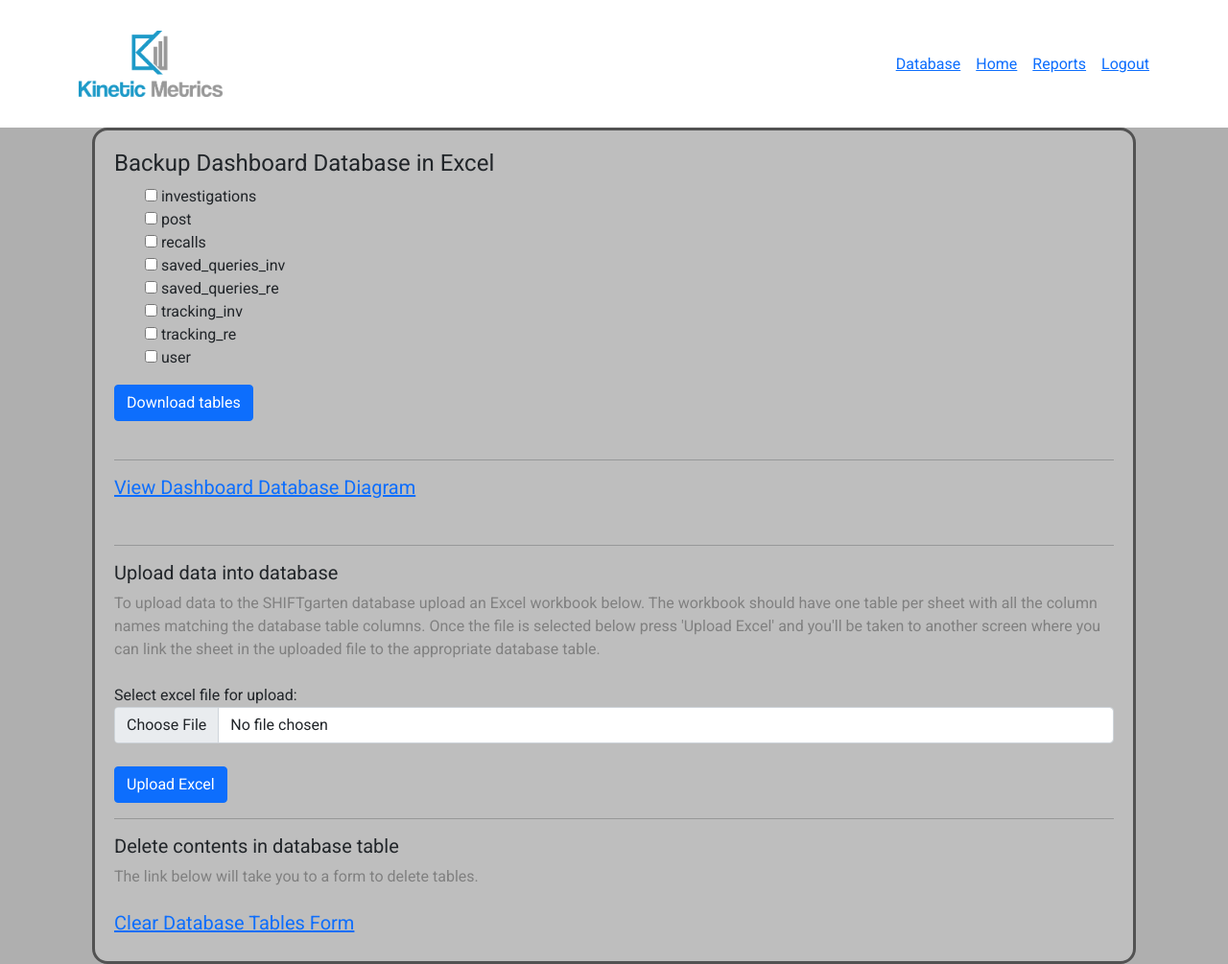
After one commit to costa-rica/kmDashboard2.0, a Flask app: page /database_page in a window 1280 px wide. The commit adds this page. Shown: the whole page at 96% size. Run offline with Flask 2, Linux system fonts and the light colour scheme; the visitor is signed in with stand-in values (Sample User, id 1); parts of the project's set-up code (start-up, migrations or seed data) failed here and were passed over; some libraries are stand-ins or nearby versions.

Commit message:
started adding database_page which backs up database in excel function first used in dmrApp

```diff
--- a/fileShareApp/config.py
+++ b/fileShareApp/config.py
@@ -23,5 +23,6 @@ class Config:
     MAIL_USERNAME = config.get('MAIL_USERNAME_KM')
     DEBUG = True
     UPLOADED_FILES_FOLDER = os.path.join(os.path.dirname(__file__), 'static/files')
-    UTILITY_FILES_FOLDER = os.path.join(os.path.dirname(__file__), 'static/utility_files')
+    UTILITY_FILES_FOLDER = os.path.join(os.path.dirname(__file__), 'static/files_utility')
     QUERIES_FOLDER = os.path.join(os.path.dirname(__file__), 'static/queries')
+    FILES_DATABASE = os.path.join(os.path.dirname(__file__), 'static/files_database')
--- a/fileShareApp/static/css/style_new.css
+++ b/fileShareApp/static/css/style_new.css
@@ -314,6 +314,10 @@ section.EnterNewPasswordSection .container .form-submit {
 
 /*Home*/
 /*Search*/
+section.search {
+  /**/
+}
+
 section.search .container {
   padding: 50px 10px 50px 5px;
   background: #bebebe;
@@ -356,14 +360,17 @@ section.search .text_search_form {
 section.search .dict_search {
   display: -ms-grid;
   display: grid;
-  -ms-grid-columns: 20% 30% auto;
-      grid-template-columns: 20% 30% auto;
+  -ms-grid-columns: 20% 21% auto;
+      grid-template-columns: 20% 21% auto;
+  /*grid-template-columns: repeat(auto-fill,
+            minmax(19rem, 1fr), minmax(19rem, 1fr));*/
 }
 
 section.search .dict_search div:nth-child(3n-2) {
   -ms-grid-column-align: end;
       justify-self: end;
   padding-right: 2%;
+  padding-top: 1em;
 }
 
 section.search .search_limit_form {
@@ -371,6 +378,14 @@ section.search .search_limit_form {
   padding-top: 1em;
   padding-bottom: 1em;
   padding-left: .2em;
+}
+
+section.search .rows_search_form .checkbox_search_form {
+  font-size: .8em;
+}
+
+section.search .rows_search_form .label_search_form {
+  font-size: .8em;
 }
 
 .table_contents {
@@ -750,4 +765,23 @@ section.dashboard label {
       -ms-flex-pack: justify;
           justify-content: space-between;
 }
+
+/*database page*/
+section.database_page .container {
+  padding: 50px 10px 50px 5px;
+  background: #bebebe;
+  /*
+        background: url('dev2.thegoodeconomist.com/search_investigations')rgb(24, 202, 98);
+        background: url('dev2.thegoodeconomist.com/search_recalls')rgb(178, 190, 70);
+        */
+  padding: 20px;
+  border-color: #525252;
+  border-style: solid;
+  border-radius: 1em;
+  width: 85%;
+}
+
+section.database_page .ul_no_bullets {
+  list-style-type: none;
+}
 /*# sourceMappingURL=style_new.css.map */
--- a/fileShareApp/static/css/style_new.scss
+++ b/fileShareApp/static/css/style_new.scss
@@ -243,20 +243,36 @@ section.search {
         width:100%;
     }
 
+
     .dict_search {
         display: grid;
-        grid-template-columns: 20% 30% auto;
+        grid-template-columns: 20% 21% auto;
+        /*grid-template-columns: repeat(auto-fill,
+            minmax(19rem, 1fr), minmax(19rem, 1fr));*/
     }
+    /**/
     .dict_search div:nth-child(3n-2) {
         justify-self: end;
         padding-right: 2%;
+        padding-top:1em;
     }
+
     .search_limit_form {
         background: rgb(200,200,200);
         padding-top: 1em;
         padding-bottom: 1em;
         padding-left:.2em;
     }
+    .rows_search_form {
+        .checkbox_search_form{
+            font-size: .8em;
+
+        }
+        .label_search_form{
+            font-size: .8em;
+        }
+    }
+
 }
 
 
@@ -298,6 +314,10 @@ section.search {
         background-color:rgb(82, 82, 82);
     }
 }
+
+
+
+
 
 /*Dashboard*/
 section.dashboard {
@@ -512,3 +532,23 @@ section.dashboard {
     display: flex;
     justify-content: space-between;
 }
+
+/*database page*/
+section.database_page {
+    .container {
+        padding: 50px 10px 50px 5px;
+        background: rgb(190,190,190);
+        /*
+        background: url('dev2.thegoodeconomist.com/search_investigations')rgb(24, 202, 98);
+        background: url('dev2.thegoodeconomist.com/search_recalls')rgb(178, 190, 70);
+        */
+        padding: 20px;
+        border-color:rgb(82, 82, 82);
+        border-style: solid;
+        border-radius: 1em;
+        width:85%;
+    }
+    .ul_no_bullets{
+        list-style-type:none;
+    }
+}
--- a/fileShareApp/static/queries/current_query_re.txt
+++ b/fileShareApp/static/queries/current_query_re.txt
@@ -1 +1 @@
-{"RECORD_ID": ["1000", "less_than"], "CAMPNO": ["", "string_contains"], "MAKETXT": ["KIA", "string_contains"], "MODELTXT": ["", "string_contains"], "YEAR": ["", "exact"], "COMPNAME": ["", "string_contains"], "MFGNAME": ["", "string_contains"], "BGMAN": ["", "exact"], "MFGCAMPNO": ["", "string_contains"], "ENDMAN": ["", "exact"], "RCLTYPECD": ["", "string_contains"], "POTAFF": ["", "string_contains"], "ODATE": ["", "exact"], "INFLUENCED_BY": ["", "string_contains"], "MFGTXT": ["", "string_contains"], "RCDATE": ["", "exact"], "DATEA": ["", "exact"], "RPNO": ["", "string_contains"], "FMVSS": ["", "string_contains"], "DESC_DEFECT": ["", "string_contains"], "CONSEQUENCE_DEFCT": ["", "string_contains"], "CORRECTIVE_ACTION": ["", "string_contains"], "RCL_CMPT_ID": ["", "string_contains"], "category1": ["", "string_contains"], "refine_search_button": ["Refine Search", "string_contains"], "save_search_name": ["", "string_contains"]}
+{"RECORD_ID": ["", "exact"], "CAMPNO": ["", "string_contains"], "MAKETXT": ["KIA", "string_contains"], "MODELTXT": ["", "string_contains"], "YEAR": ["", "exact"], "COMPNAME": ["", "string_contains"], "MFGNAME": ["", "string_contains"], "BGMAN": ["", "exact"], "MFGCAMPNO": ["", "string_contains"], "ENDMAN": ["", "exact"], "RCLTYPECD": ["", "string_contains"], "POTAFF": ["", "string_contains"], "ODATE": ["", "exact"], "INFLUENCED_BY": ["", "string_contains"], "MFGTXT": ["", "string_contains"], "RCDATE": ["", "exact"], "DATEA": ["", "exact"], "RPNO": ["", "string_contains"], "FMVSS": ["", "string_contains"], "DESC_DEFECT": ["", "string_contains"], "CONSEQUENCE_DEFCT": ["", "string_contains"], "CORRECTIVE_ACTION": ["", "string_contains"], "RCL_CMPT_ID": ["", "string_contains"], "category1": ["", "string_contains"], "refine_search_button": ["Refine Search", "string_contains"], "save_search_name": ["", "string_contains"]}
--- /dev/null
+++ b/fileShareApp/templates/database_page.html
@@ -0,0 +1,46 @@
+{% extends "layout.html" %}
+
+
+{% block main %}
+
+<section class="database_page" id="database_page">
+    <div class="container">
+
+
+<form method="POST" action="" enctype="multipart/form-data">
+    <h4>Backup Dashboard Database in Excel</h4>
+	<ul class= "ul_no_bullets">
+		{% for table in tableNamesList %}
+        <li>
+            <input type="checkbox" id="{{ table }}" name="{{ table }}" value=True>
+            <label for="{{ table }}"> {{ table }}</label><br>
+        </li>
+
+		{% endfor %}
+    </ul>
+
+	<button type="submit" class="btn btn-primary ml-3" name="downloadTables" value=True>Download tables</button>
+	<br/>
+	<br/>
+	<hr>
+	<a href=""><h5> View Dashboard Database Diagram</h5></a>
+	<br/>
+
+	<hr>
+	<h5>Upload data into database</h5>
+	<div style="color: gray"> To upload data to the SHIFTgarten database upload an Excel workbook below.
+	The workbook should have one table per sheet with all the column names matching the database table columns.
+	Once the file is selected below press 'Upload Excel' and you'll be taken to another screen where you can
+	link the sheet in the uploaded file to the appropriate database table.</div><br/>
+	Select excel file for upload:<br/>
+	<input type="file" class="form-control" name="excelFileUpload"/><br/>
+	<button type="submit" class="btn btn-primary" name="uploadExcel" value=True>Upload Excel</button><br/>
+	<hr>
+	<h5>Delete contents in database table</h5>
+	<div style="color: gray"> The link below will take you to a form to delete tables.</div><br/>
+	<a href=""><h5>Clear Database Tables Form</h5></a>
+
+</form>
+</div>
+</section>
+{% endblock %}
--- a/fileShareApp/templates/home.html
+++ b/fileShareApp/templates/home.html
@@ -13,6 +13,8 @@
             <a href="{{ url_for('re_blueprint.search_recalls') }}">Search Recalls</a>
             <br/>
             <a href="{{ url_for('inv_blueprint.reports') }}">Reports</a>
+            <br/>
+            <a href="{{ url_for('users.database_page') }}">Database</a>
         </div>
     </div>
 </section>
--- a/fileShareApp/templates/layout.html
+++ b/fileShareApp/templates/layout.html
@@ -50,6 +50,7 @@
                     <li><a href="{{ url_for('inv_blueprint.reports') }}">Reports</a></li>
                     <!--<li><a href="{{ url_for('inv_blueprint.search_investigations') }}">Search</a></li>-->
                     <li><a href="{{ url_for('users.home') }}">Home</a></li>
+                    <li><a href="{{ url_for('users.database_page') }}">Database</a></li>
                     {% else %}
                     <li><a href="{{ url_for('users.login') }}">Login</a></li>
                     {% endif %}
--- a/fileShareApp/users/routes.py
+++ b/fileShareApp/users/routes.py
@@ -1,7 +1,7 @@
 from flask import Blueprint
 
 from flask import render_template, url_for, redirect, flash, request, abort, session,\
-    Response
+    Response, current_app, send_from_directory
 from fileShareApp import db, bcrypt, mail
 from fileShareApp.models import User, Post, Investigations, Tracking_inv, \
     Saved_queries_inv, Recalls, Tracking_re, Saved_queries_re
@@ -18,7 +18,8 @@ import io
 from wsgiref.util import FileWrapper
 import xlsxwriter
 from flask_mail import Message
-from fileShareApp.users.utils import save_picture, send_reset_email, userPermission
+from fileShareApp.users.utils import save_picture, send_reset_email, userPermission, \
+    formatExcelHeader
 
 users = Blueprint('users', __name__)
 
@@ -141,3 +142,64 @@ def reset_token(token):
         flash(f'Your password has been updated! You are now able to login', 'success')
         return redirect(url_for('users.login'))
     return render_template('reset_token.html', legend='Reset Password', form=form)
+
+
+
+
+@users.route('/database_page', methods=["GET","POST"])
+@login_required
+def database_page():
+    # form=DatabaseForm()
+    tableNamesList= db.engine.table_names()
+    legend='Database downloads'
+    if request.method == 'POST':
+        formDict = request.form.to_dict()
+        if formDict.get('downloadTables')=="True":
+
+            # filesForDelete=glob.glob(os.path.join(current_app.config['FILES_DATABASE'], '*.xlsx'))
+            # for file in filesForDelete:
+                # os.remove(file)
+
+            # if os.path.exists(os.path.join(current_app.config['FILES_DATABASE'], '*.xlsx')):
+            for file in os.listdir(current_app.config['FILES_DATABASE']):
+                os.remove(os.path.join(current_app.config['FILES_DATABASE'], file))
+
+
+
+            timeStamp = datetime.now().strftime("%y%m%d_%H%M%S")
+            reportName=f"database_tables{timeStamp}.xlsx"
+            excelObj=pd.ExcelWriter(os.path.join(current_app.config['FILES_DATABASE'], reportName),
+                date_format='yyyy/mm/dd', datetime_format='yyyy/mm/dd')
+            workbook=excelObj.book
+
+            dictKeyList=[i for i in list(formDict.keys()) if i in tableNamesList]
+            dfDictionary={h : pd.read_sql_table(h, db.engine) for h in dictKeyList}
+            for name, df in dfDictionary.items():
+                if len(df)>900000:
+                    flash(f'Too many rows in {name} table', 'warning')
+                    return render_template('database.html',legend=legend, tableNamesList=tableNamesList)
+                df.to_excel(excelObj,sheet_name=name, index=False)
+                worksheet=excelObj.sheets[name]
+                start_row=1
+                formatExcelHeader(workbook,worksheet, df, start_row)
+                if name=='dmrs':
+                    dmrDateFormat = workbook.add_format({'num_format': 'yyyy-mm-dd'})
+                    worksheet.set_column(1,1, 15, dmrDateFormat)
+
+            print('path of reports:::',os.path.join(current_app.config['FILES_DATABASE'], 'static/reports/'))
+            excelObj.close()
+            return send_from_directory(current_app.config['FILES_DATABASE'],reportName, as_attachment=True)
+
+        # elif formDict.get('uploadExcel'):
+            # formDict = request.form.to_dict()
+            # print(formDict)
+            # uploadData=request.files['excelFileUpload']
+            # excelFileName=uploadData.filename
+            # uploadData.save(os.path.join(current_app.root_path, 'static', excelFileName))
+            # wb = openpyxl.load_workbook(uploadData)
+            # sheetNames=json.dumps(wb.sheetnames)
+            # tableNamesList=json.dumps(tableNamesList)
+
+            # return redirect(url_for('users.databaseUpload',legend=legend,tableNamesList=tableNamesList,
+                # sheetNames=sheetNames, excelFileName=excelFileName))
+    return render_template('database_page.html', legend=legend, tableNamesList=tableNamesList)
```
Also changed, not shown: fileShareApp/templates/search_investigations.html (+5 -5 lines), fileShareApp/users/utils.py (+14 -0 lines), fileShareApp/static/files_utility/make_list_investigations.txt (renamed from fileShareApp/static/utility_files/make_list_investigations.txt), fileShareApp/static/files_utility/make_list_recalls.txt (renamed from fileShareApp/static/utility_files/make_list_recalls.txt), fileShareApp/templates/search_recalls.html (indentation only), 1 other file.
